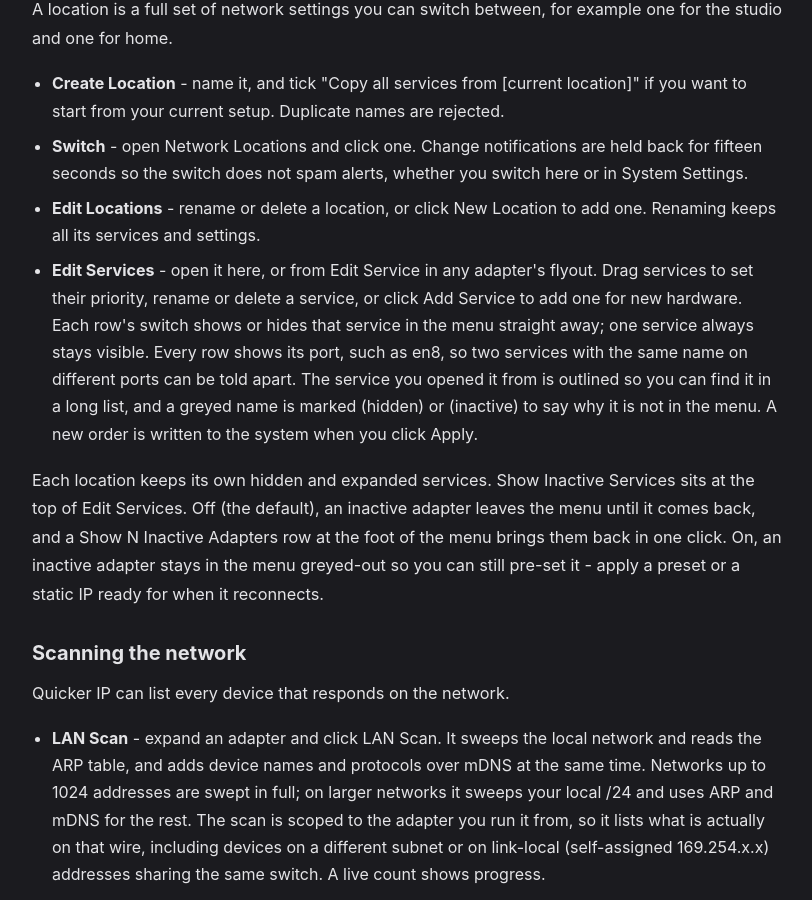
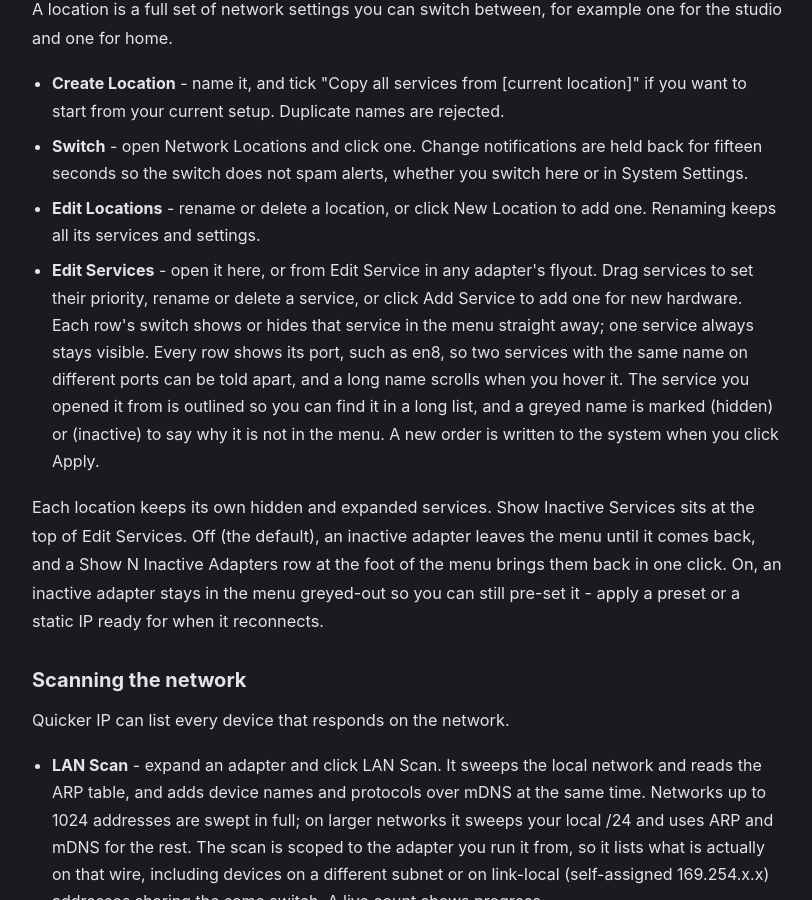
Before and after one commit to BSKapps/bskapps.github.io, a Jekyll site: the page articles/quicker-ip-guide/index.html, which Jekyll copies as it is, in a window 1280 px wide and 900 px high, scrolled down 3586 px. Shown: the whole window, without its empty margins (232-1044 px from the left). Built offline with Jekyll 4.4.1, drawn with Linux system fonts in a browser that asks for light colours; some of the changed text lies outside the part shown.

Commit message:
Quicker IP guide: Edit Services long names scroll on hover; Packet Loss status reads Waiting... until the first reply

```diff
--- a/articles/quicker-ip-guide/index.html
+++ b/articles/quicker-ip-guide/index.html
@@ -93,7 +93,7 @@
                 <li><strong>Create Location</strong> - name it, and tick "Copy all services from [current location]" if you want to start from your current setup. Duplicate names are rejected.</li>
                 <li><strong>Switch</strong> - open Network Locations and click one. Change notifications are held back for fifteen seconds so the switch does not spam alerts, whether you switch here or in System Settings.</li>
                 <li><strong>Edit Locations</strong> - rename or delete a location, or click New Location to add one. Renaming keeps all its services and settings.</li>
-                <li><strong>Edit Services</strong> - open it here, or from Edit Service in any adapter's flyout. Drag services to set their priority, rename or delete a service, or click Add Service to add one for new hardware. Each row's switch shows or hides that service in the menu straight away; one service always stays visible. Every row shows its port, such as en8, so two services with the same name on different ports can be told apart. The service you opened it from is outlined so you can find it in a long list, and a greyed name is marked (hidden) or (inactive) to say why it is not in the menu. A new order is written to the system when you click Apply.</li>
+                <li><strong>Edit Services</strong> - open it here, or from Edit Service in any adapter's flyout. Drag services to set their priority, rename or delete a service, or click Add Service to add one for new hardware. Each row's switch shows or hides that service in the menu straight away; one service always stays visible. Every row shows its port, such as en8, so two services with the same name on different ports can be told apart, and a long name scrolls when you hover it. The service you opened it from is outlined so you can find it in a long list, and a greyed name is marked (hidden) or (inactive) to say why it is not in the menu. A new order is written to the system when you click Apply.</li>
             </ul>
             <p>Each location keeps its own hidden and expanded services. Show Inactive Services sits at the top of Edit Services. Off (the default), an inactive adapter leaves the menu until it comes back, and a Show N Inactive Adapters row at the foot of the menu brings them back in one click. On, an inactive adapter stays in the menu greyed-out so you can still pre-set it - apply a preset or a static IP ready for when it reconnects.</p>
 
```
Also changed, not shown: other parts of articles/quicker-ip-guide/index.html (+1 -1 lines).
